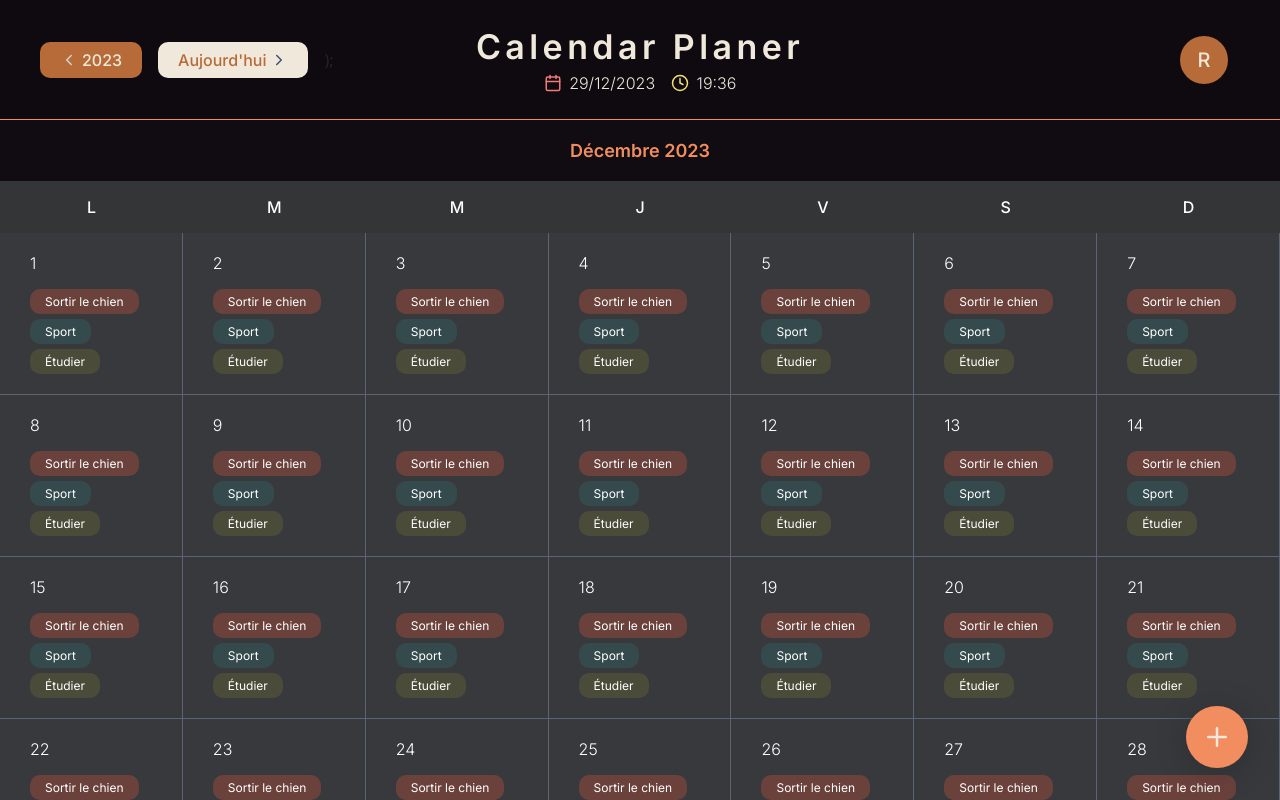
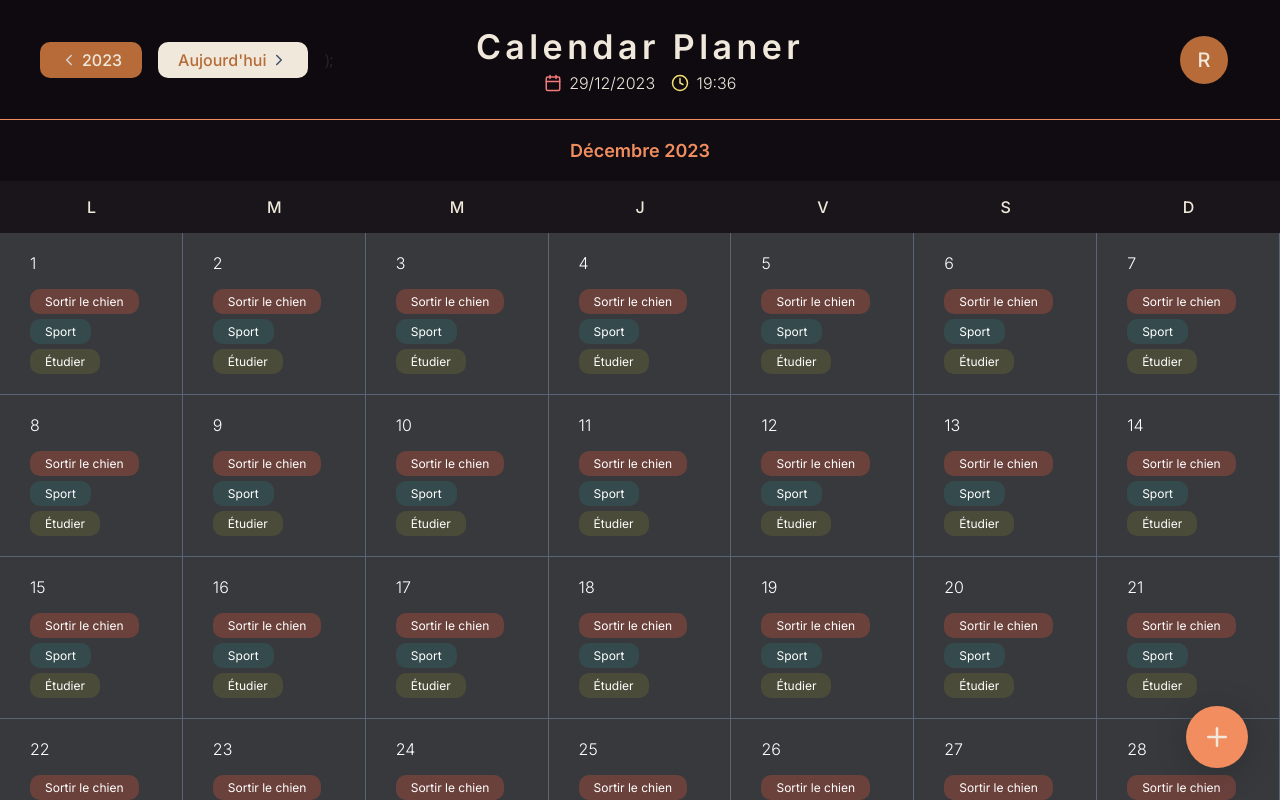
Before and after one commit to rlecart/Calendar-web, a React (Create React App) app: page / in a window 1280 px wide. Built offline with nearby package versions, Linux system fonts and the light colour scheme; sample sign-in values are in the browser's storage.

Commit message:
WeekDays redesign

```diff
--- a/src/components/WeekDays.tsx
+++ b/src/components/WeekDays.tsx
@@ -9,7 +9,7 @@ const WeekDaysContainer = styled.div`
   flex-shrink: 0;
   align-self: stretch;
 
-  background: #333537;
+  background: #19151A;
 `
 const DayContainer = styled.div`
   display: flex;
@@ -20,7 +20,7 @@ const DayContainer = styled.div`
   align-self: stretch;
 `
 const DayText = styled.div`
-  color: #FFF;
+  color: #F0E8DA;
   font-family: Inter;
   font-size: 1rem;
   font-style: normal;
```
